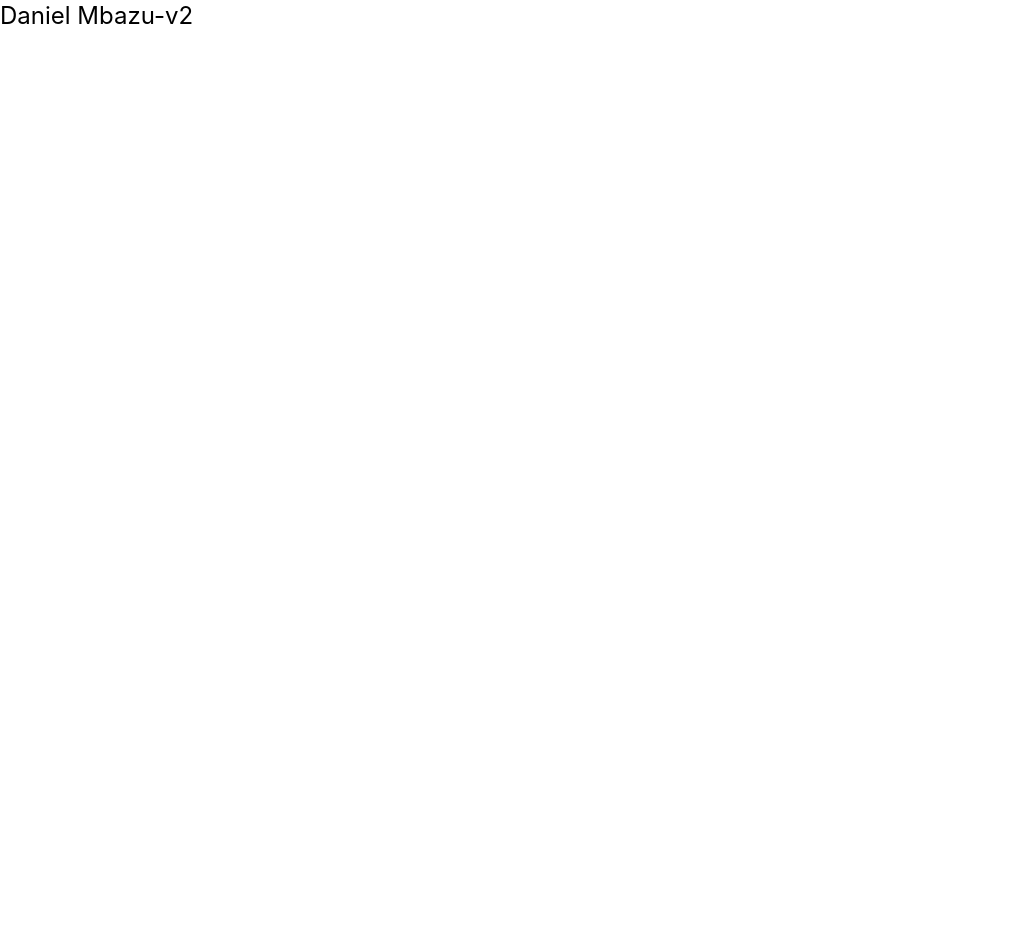
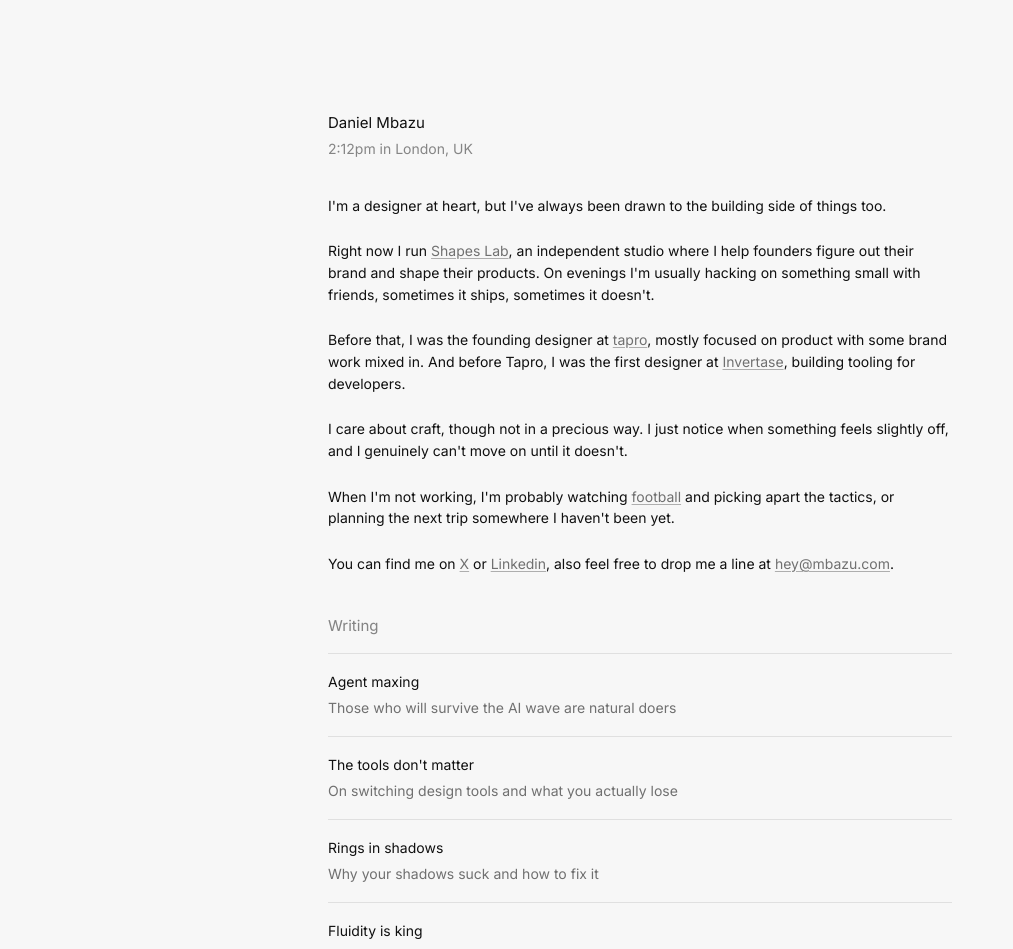
Before and after one commit to Productguy1/mbazu-v2, a React (Vite) app: page / in a window 1280 px wide. Shown: the top 949 px of the page, without its empty margins (0-1013 px from the left). Before the commit the page ends 800 px from the top, so only its background shows below. Built offline with nearby package versions, Linux system fonts and the light colour scheme.

Commit message:
first push

```diff
--- a/src/App.jsx
+++ b/src/App.jsx
@@ -1,11 +1,86 @@
+import { posts } from "./data"
 
+
+function TextLink({ href, children }) {
+  return (
+    <a
+      href={href}
+      target="_blank"
+      rel="noopener noreferrer"
+      className="text-[#707070] underline decoration-[#AEAEAE] underline-offset-[2px] transition-colors duration-150 hover:text-[#111]"
+    >
+      {children}
+    </a>
+  )
+}
 
 function App() {
 
+  const postEls = posts.map(post => {
+    return (
+      <li key={post.id} className="group py-4.5 border-t-[0.5px] w-full border-[#e0e0e0]">
+        {post.published ? (
+          <a href={post.href}>
+            <p className="text-sm pb-1.5">{post.title}</p>
+            <p className="text-sm text-[#707070]">{post.blurb}</p>
+          </a>
+        ) : (
+          <div>
+            <p className="text-sm pb-1.5">
+              {post.title}
+              <span className="text-xs border-[0.55px] border-[#DBDBDB] text-[#666666] rounded-full px-1.5 py-0.5 ml-1 mb-1 opacity-0 group-hover:opacity-100 transition-opacity duration-200">
+                coming soon
+              </span>
+            </p>
+            <p className="text-sm text-[#707070]">{post.blurb}</p>
+          </div>
+        )}
+      </li>
+    )
+  })
+
   return (
-    <>
-      <h1 className="text-2xl">Daniel Mbazu-v2</h1>
-    </>
+    <main className="flex flex-col max-w-2xl items-start justify-center m-auto pt-28 pb-16 px-6">
+      <header className="mb-9">
+        <div>
+          <h1 className="text-[15px] mb-1">Daniel Mbazu</h1>
+          <p className="text-sm text-[#858585]">
+            <span id="clock-digits"></span><span id="clock-static"> 2:12pm in London, UK</span>
+          </p>
+        </div>
+      </header>
+      <section>
+        <p className="text-sm mb-6 leading-[1.55]">
+          I'm a designer at heart, but I've always been drawn to the building side of things too.
+        </p>
+
+        <p className="text-sm mb-6 leading-[1.55]">
+          Right now I run <TextLink href="https://www.shapeslab.design/">Shapes Lab</TextLink>, an independent studio where I help founders figure out their brand and shape their products. On evenings I'm usually hacking on something small with friends, sometimes it ships, sometimes it doesn't.
+        </p>
+
+        <p className="text-sm mb-6 leading-[1.55]">
+          Before that, I was the founding designer at <TextLink href="https://join.tapro.com/">tapro</TextLink>, mostly focused on product with some brand work mixed in. And before Tapro, I was the first designer at <TextLink href="https://invertase.io/">Invertase</TextLink>, building tooling for developers.
+        </p>
+
+        <p className="text-sm mb-6 leading-[1.55]">
+          I care about craft, though not in a precious way. I just notice when something feels slightly off, and I genuinely can't move on until it doesn't.
+        </p>
+
+        <p className="text-sm mb-6 leading-[1.55]">
+          When I'm not working, I'm probably watching <TextLink href="https://en.wikipedia.org/wiki/Premier_League">football</TextLink> and picking apart the tactics, or planning the next trip somewhere I haven't been yet.
+        </p>
+
+        <p className="text-sm mb-6 leading-[1.55]">
+          You can find me on <TextLink href="https://x.com/TheProductGuy__">X</TextLink> or <TextLink href="https://www.linkedin.com/in/daniel-mbazu-103714197/">Linkedin</TextLink>, also feel free to drop me a line at <a className="text-[#707070] underline decoration-[#AEAEAE] underline-offset-[2px] transition-colors duration-150 hover:text-[#111]" href="mailto:danielmbazu9@gmail.com" target="_blank">hey@mbazu.com</a>.
+        </p>
+      </section>
+      <section className="w-full py-4">
+        <h3 className="text-[15px] font-[420] mb-4 text-[#858585]">Writing</h3>
+        <ul className="border-b-[0.5px] w-full border-[#e0e0e0]">
+          {postEls}
+        </ul>
+      </section>
+    </main>
   )
 }
 
--- /dev/null
+++ b/src/data.js
@@ -0,0 +1,30 @@
+export const posts = [
+    {
+        id: 1,
+        title: "Agent maxing",
+        blurb: "Those who will survive the AI wave are natural doers",
+        href: "/agent-maxing",
+        published: true
+    },
+    {
+        id: 2,
+        title: "The tools don't matter",
+        blurb: "On switching design tools and what you actually lose",
+        href: "/tools-dont-matter",
+        published: true
+    },
+    {
+        id: 3,
+        title: "Rings in shadows",
+        blurb: "Why your shadows suck and how to fix it",
+        href: null,
+        published: false
+    },
+    {
+        id: 4,
+        title: "Fluidity is king",
+        blurb: "A shallow deep dive on continuity interactions",
+        href: null,
+        published: false
+    },
+]
--- a/src/index.css
+++ b/src/index.css
@@ -1 +1,13 @@
 @import "tailwindcss";
+
+:root {
+  --bg: #f7f7f7;
+  --text: #101010;
+}
+
+body {
+  background-color: var(--bg);
+  color: #101010;
+  font-family: 'Inter', sans-serif;
+  font-weight: 400;
+}
```
